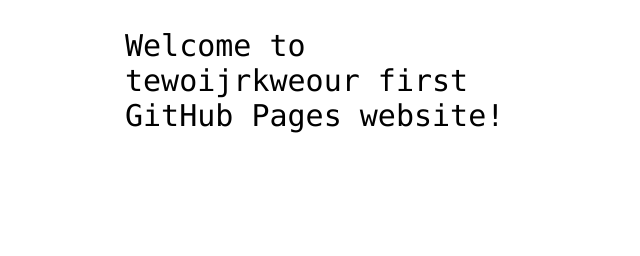
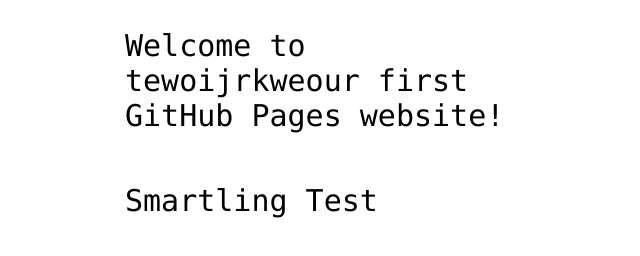
Before and after one commit to acaffery/hello-world, a plain HTML site: page index.html in a window 1280 px wide. Shown: the part 360-616 px from the top of the page, without its empty margins (315-955 px from the left). Drawn offline with Linux system fonts and the light colour scheme.

Commit message:
Update index.html

```diff
--- a/index.html
+++ b/index.html
@@ -14,5 +14,7 @@
 <!-- Change this code here by copy and pasting your template on line 15 -->
 <p>Welcome to tewoijrkweour first GitHub Pages website!</p>
 
+  <p>Smartling Test</p>
+
 </body>
 </html>
```
